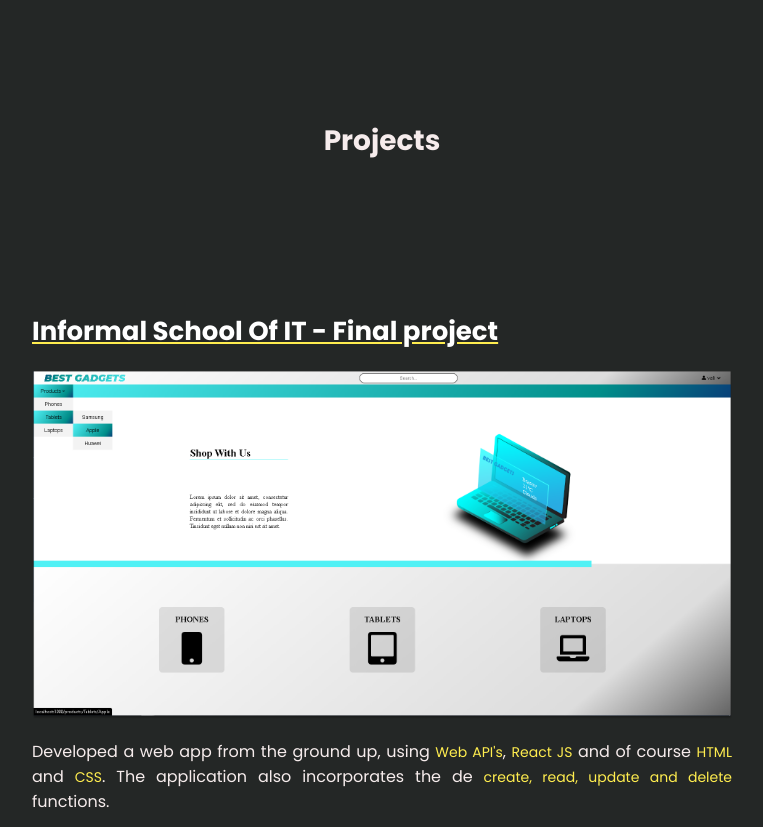
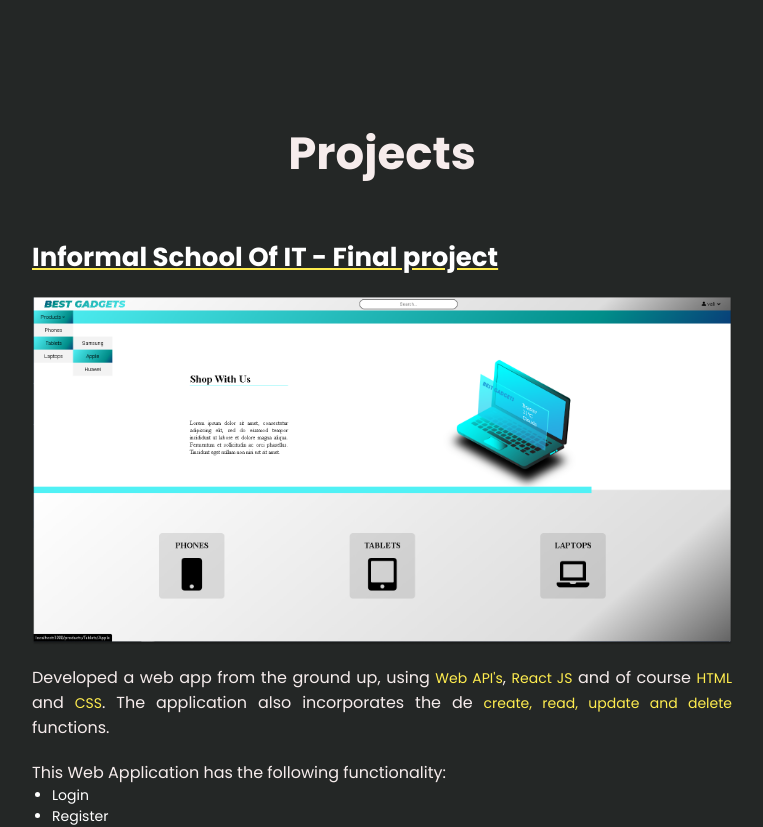
Before and after one commit to ciobotaruva/cva, a React (Create React App) app: page /about in a window 1280 px wide. Shown: the part 1580-2407 px from the top of the page, without its empty margins (258-1021 px from the left). Built offline with nearby package versions, Linux system fonts and the light colour scheme; no server answers.

Commit message:
Portfolio updates

```diff
--- a/src/Componets/Style/Portfolio.css
+++ b/src/Componets/Style/Portfolio.css
@@ -11,9 +11,9 @@
 }
 
 .portfolio-css {
-    margin-top: 100px;
     flex-direction: column;
     justify-content: space-evenly;
+    margin-top: 100px;
     width: 96%;
     max-width: 90%;
 }
@@ -27,7 +27,7 @@
 .project-card{
     flex-direction: column;
     justify-content: space-evenly;
-    height: 600px;
+    height: auto;
     margin-top: 50px;
 }
 
@@ -98,12 +98,15 @@ text-decoration: underline #FFED4F;
         width: 700px;
     }
 
+    .portfolio-css h1{
+        font-size: 45px;
+    }
+
     .project-card img{
         margin-top: 20px;
     }
 
     .project-card h2{
-        padding-top:100px;
         font-size: 26px;
     }
 
```
